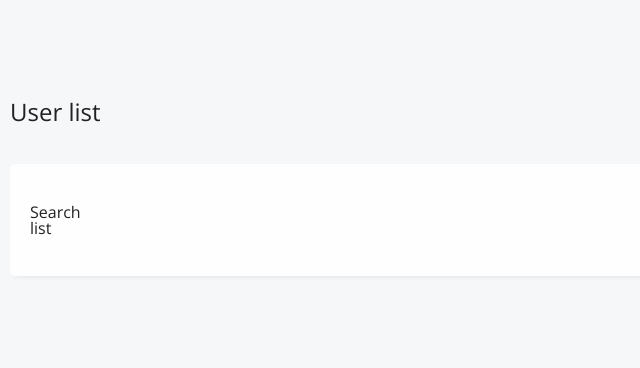
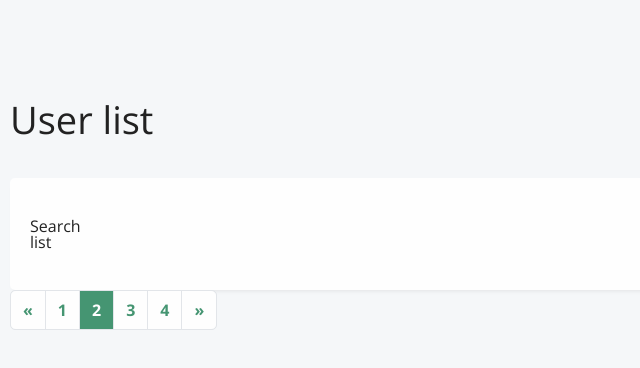
Before and after one commit to mstaniuk/FT_front_end, a Vue app: page / in a window 1280 px wide. Shown: the top 368 px of the page, without its empty margins (0-640 px from the left). Built offline with nearby package versions, Linux system fonts and the light colour scheme.

Commit message:
Add pagination, Adjust header to desing

```diff
--- /dev/null
+++ b/src/components/Pagination.vue
@@ -0,0 +1,164 @@
+<template>
+  <nav :class="$style['pagination']">
+    <ul :class="$style['pagination__list']">
+      <li
+        v-for="item in items"
+        :key="item.content"
+        :class="item.attributes.class"
+      >
+        <component
+          :is="item.tag"
+          v-html="item.content"
+          :class="$style['pagination__element']"
+          :href="item.attributes.href"
+        />
+      </li>
+    </ul>
+  </nav>
+</template>
+
+<script>
+export default {
+  name: "Pagination",
+  computed: {
+    items: function() {
+      let items = [];
+      const prevItem = {
+        tag: this.currentPage > 1 ? "a" : "span",
+        content: "&laquo;",
+        attributes: {
+          href:
+            this.currentPage > 1
+              ? this.url + "/" + (this.currentPage - 1)
+              : null,
+          class: [
+            this.$style["pagination__item"],
+            {
+              [this.$style["pagination__item--disabled"]]: this.currentPage <= 1
+            }
+          ]
+        }
+      };
+
+      const nextItem = {
+        tag: this.currentPage < this.pagesCount ? "a" : "span",
+        content: "&raquo;",
+        attributes: {
+          href:
+            this.currentPage < this.pagesCount
+              ? this.url + "/" + (this.currentPage + 1)
+              : null,
+          class: [
+            this.$style["pagination__item"],
+            {
+              [this.$style["pagination__item--disabled"]]:
+                this.currentPage >= this.pagesCount
+            }
+          ]
+        }
+      };
+
+      items.push(prevItem);
+
+      for (let i = 1; i <= this.pagesCount; i++) {
+        const item = {
+          tag: i !== this.currentPage ? "a" : "span",
+          content: i,
+          attributes: {
+            href: i !== this.currentPage ? this.url + "/" + i : null,
+            class: [
+              this.$style["pagination__item"],
+              {
+                [this.$style["pagination__item--active"]]:
+                  i === this.currentPage
+              }
+            ]
+          }
+        };
+
+        items.push(item);
+      }
+
+      items.push(nextItem);
+
+      return items;
+    }
+  },
+  props: {
+    pagesCount: {
+      type: Number,
+      required: true
+    },
+    currentPage: {
+      type: Number,
+      required: true
+    },
+    url: {
+      type: String,
+      required: true
+    }
+  }
+};
+</script>
+
+<style lang="scss" module>
+@import "../style/lib/mixins";
+@import "../style/lib/colors";
+
+.pagination {
+  $root: &;
+
+  border: 1px solid $color-border;
+  border-radius: 5px;
+  display: inline-block;
+
+  &__list {
+    display: flex;
+    flex-direction: row;
+    justify-content: flex-start;
+    align-items: stretch;
+  }
+
+  &__item {
+    background-color: $color-gray-light;
+    border-right: 1px solid $color-border;
+
+    &:first-child {
+      border-top-left-radius: 5px;
+      border-bottom-left-radius: 5px;
+    }
+
+    &:last-child {
+      border: none;
+      border-top-right-radius: 5px;
+      border-bottom-right-radius: 5px;
+    }
+
+    &--active {
+      #{$root}__element {
+        color: $color-gray-light;
+        background-color: $color-green;
+      }
+    }
+
+    &--disabled {
+      #{$root}__element {
+        color: $color-gray-dark;
+      }
+    }
+  }
+
+  &__element {
+    transition: background-color 250ms ease-in-out;
+    display: flex;
+    justify-content: center;
+    align-items: center;
+    height: 38px;
+    font-weight: 700;
+    padding-left: 12px;
+    padding-right: 12px;
+    text-decoration: none;
+    color: $color-green;
+  }
+}
+</style>
--- a/src/components/Pane.vue
+++ b/src/components/Pane.vue
@@ -15,7 +15,7 @@ export default {
 @import "../style/lib/colors";
 
 .pane {
-  background-color: $color-light-gray;
+  background-color: $color-gray-light;
   border-radius: 5px;
   box-shadow: 0 4px 6px -5px rgba(0, 0, 0, 0.15);
   padding: 40px 20px;
--- a/src/router/layout/main.vue
+++ b/src/router/layout/main.vue
@@ -36,7 +36,7 @@ export default {
 
   &__title {
     margin: 0;
-    font-size: 24px;
+    font-size: 38px;
   }
 }
 </style>
--- a/src/router/views/List.vue
+++ b/src/router/views/List.vue
@@ -10,19 +10,23 @@
         </main>
       </section>
     </Pane>
-    <footer></footer>
+    <footer>
+      <Pagination :pagesCount="4" :currentPage="2" url="/list" />
+    </footer>
   </MainTemplate>
 </template>
 
 <script>
 import MainTemplate from "@/router/layout/main.vue";
 import Pane from "@/components/Pane";
+import Pagination from "@/components/Pagination";
 
 export default {
   name: "Home",
   components: {
     MainTemplate,
-    Pane
+    Pane,
+    Pagination
   }
 };
 </script>
--- a/src/style/global/_typography.scss
+++ b/src/style/global/_typography.scss
@@ -5,4 +5,5 @@ body {
   @include font-open-sans();
   -webkit-font-smoothing: antialiased;
   -moz-osx-font-smoothing: grayscale;
+  font-size: 16px;
 }
--- a/src/style/lib/_colors.scss
+++ b/src/style/lib/_colors.scss
@@ -1,6 +1,9 @@
 $color-teal: #f5f7f9;
+$color-shade: #f7f8f9;
+$color-border: #e2e5e9;
 
-$color-light-gray: #fefefe;
+
+$color-gray-light: #fefefe;
 $color-gray: #aeb4bc;
 $color-gray-dark: #4c5158;
 
```
